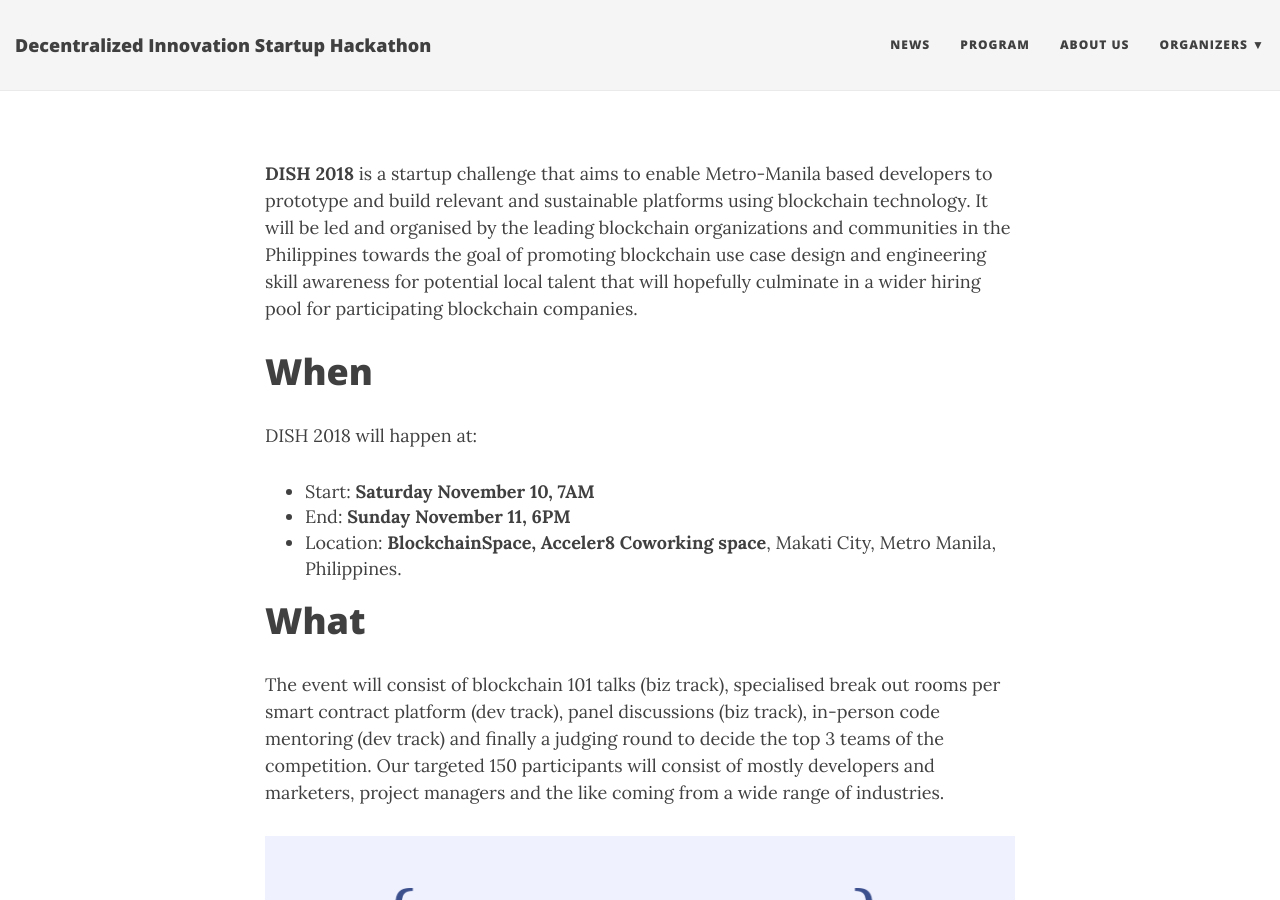
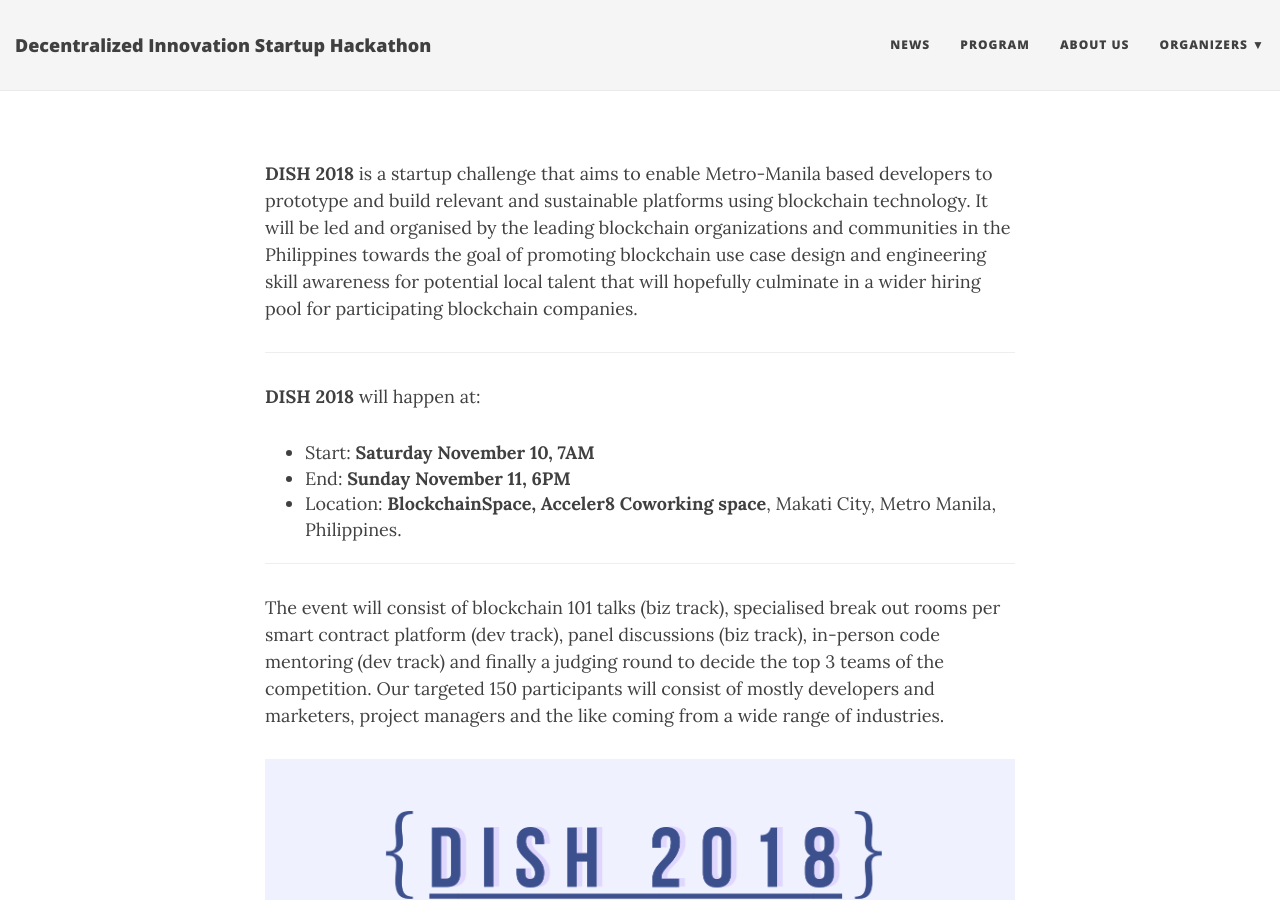
Before and after one commit to dish-event/dish-event, a Jekyll site: the page built from index.md, in a window 1280 px wide and 900 px high. Built offline with Jekyll 4.4.1, drawn with Linux system fonts in a browser that asks for light colours; nearby versions of some CDN libraries.

Commit message:
Updating contents

```diff
--- a/index.md
+++ b/index.md
@@ -5,14 +5,14 @@ use-site-title: false
 
 **DISH 2018** is a startup challenge that aims to enable Metro-Manila based developers to prototype and build relevant and sustainable platforms using blockchain technology.  It will be led and organised by the leading blockchain organizations and communities in the Philippines towards the goal of promoting blockchain use case design and engineering skill awareness for potential local talent that will hopefully culminate in a wider hiring pool for participating blockchain companies.
 
-# When
+***
 
-DISH 2018 will happen at:
+**DISH 2018** will happen at:
 - Start: **Saturday November 10, 7AM**
 - End: **Sunday November 11, 6PM**
 - Location: **BlockchainSpace, Acceler8 Coworking space**, Makati City, Metro Manila, Philippines.
 
-# What
+***
 
 The event will consist of blockchain 101 talks (biz track), specialised break out rooms per smart contract platform (dev track), panel discussions (biz track), in-person code mentoring (dev track) and finally a judging round to decide the top 3 teams of the competition. Our targeted 150 participants will consist of mostly developers and marketers, project managers and the like coming from a wide range of industries.
 
```
